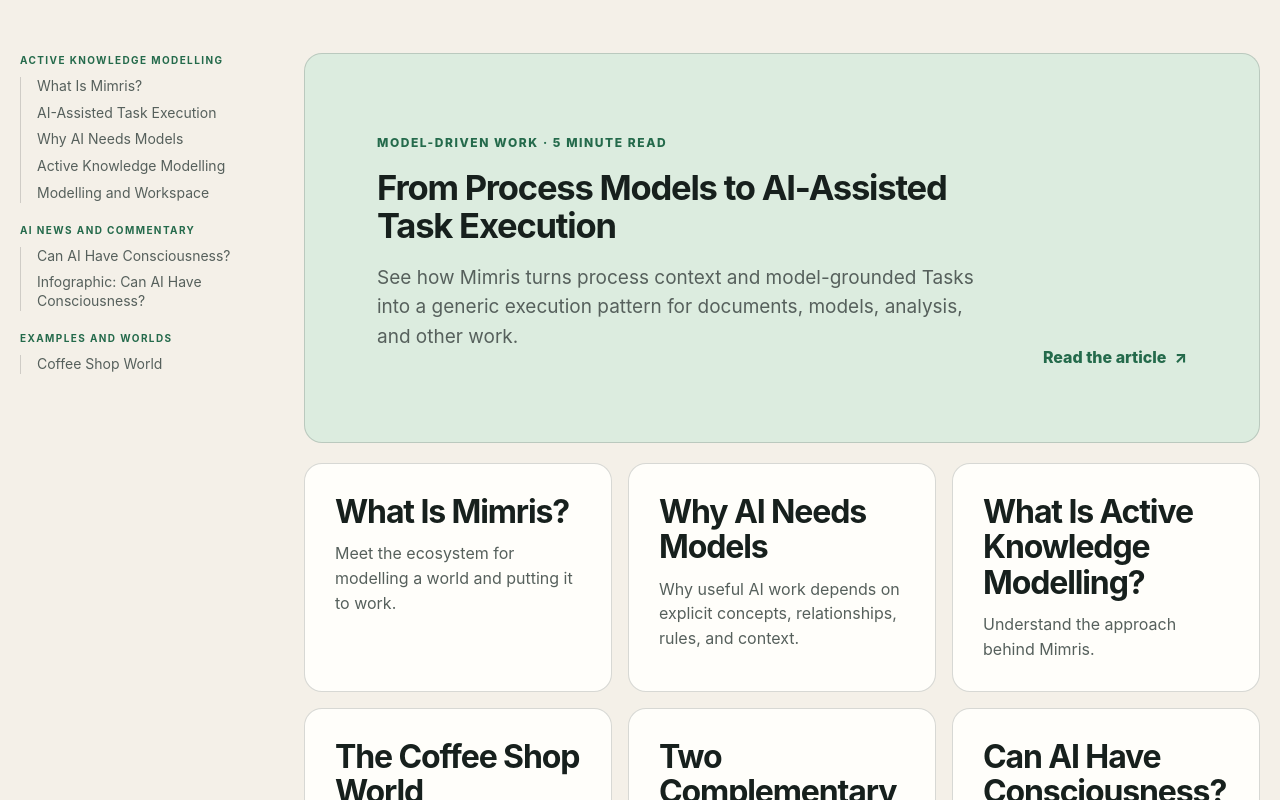
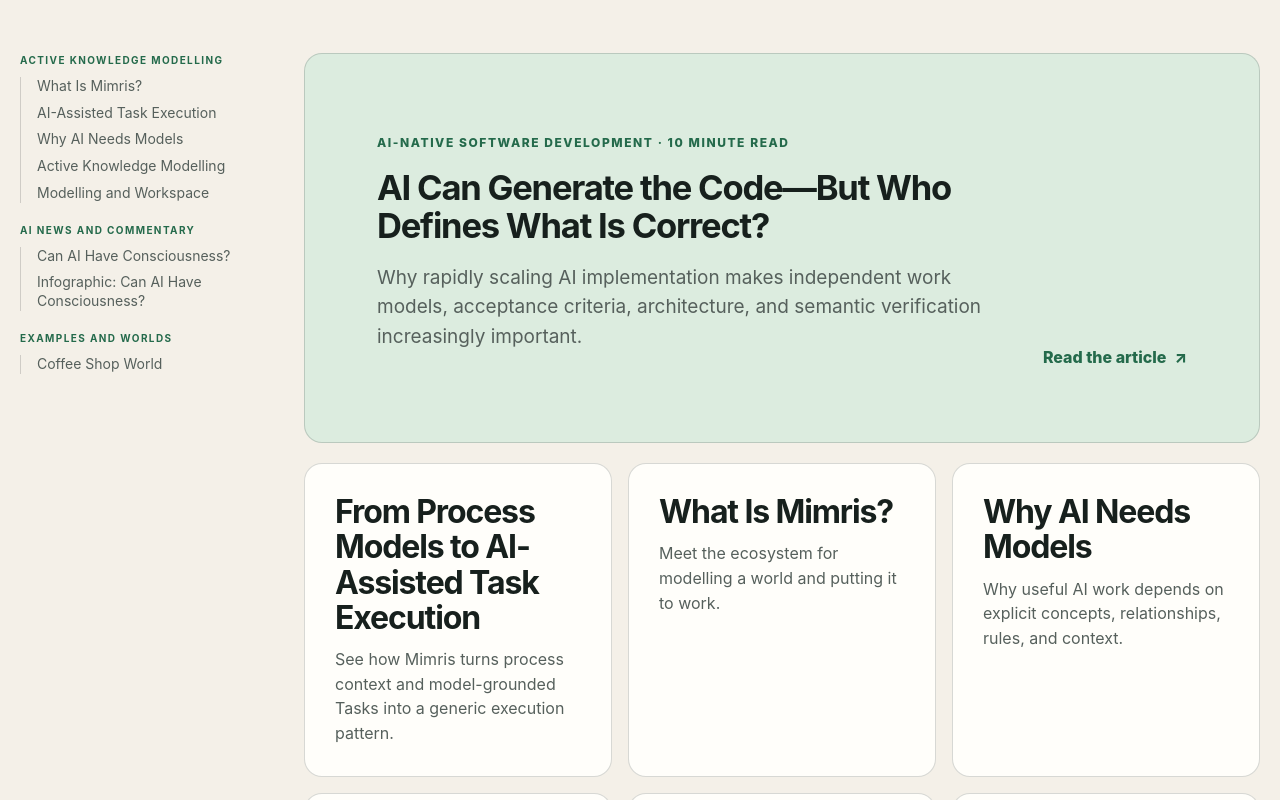
Before and after one commit to Mimris/mimris-site, a Next.js app: page /articles in a window 1280 px wide. Shown: the part 620-1420 px from the top of the page. Built offline with nearby package versions, Linux system fonts and the light colour scheme.

Commit message:
Feature AI correctness article in article index

```diff
--- a/app/articles/page.tsx
+++ b/app/articles/page.tsx
@@ -24,15 +24,16 @@
           <div className="article-index-main">
             <article className="editorial-card">
               <div>
-                <p className="eyebrow">Model-driven work · 5 minute read</p>
-                <h2>From Process Models to AI-Assisted Task Execution</h2>
+                <p className="eyebrow">AI-native software development · 10 minute read</p>
+                <h2>AI Can Generate the Code—But Who Defines What Is Correct?</h2>
                 <p>
-                  See how Mimris turns process context and model-grounded Tasks into a generic execution pattern for documents, models, analysis, and other work.
+                  Why rapidly scaling AI implementation makes independent work models, acceptance criteria, architecture, and semantic verification increasingly important.
                 </p>
               </div>
-              <ArrowLink href="/articles/ai-assisted-task-execution">Read the article</ArrowLink>
+              <ArrowLink href="/articles/ai-defines-correctness">Read the article</ArrowLink>
             </article>
             <div className="article-link-grid">
+              <Link href="/articles/ai-assisted-task-execution"><h2>From Process Models to AI-Assisted Task Execution</h2><p>See how Mimris turns process context and model-grounded Tasks into a generic execution pattern.</p></Link>
               <Link href="/articles/mimris-ecosystem"><h2>What Is Mimris?</h2><p>Meet the ecosystem for modelling a world and putting it to work.</p></Link>
               <Link href="/articles/why-ai-needs-models"><h2>Why AI Needs Models</h2><p>Why useful AI work depends on explicit concepts, relationships, rules, and context.</p></Link>
               <Link href="/articles/active-knowledge-modelling"><h2>What Is Active Knowledge Modelling?</h2><p>Understand the approach behind Mimris.</p></Link>
```
